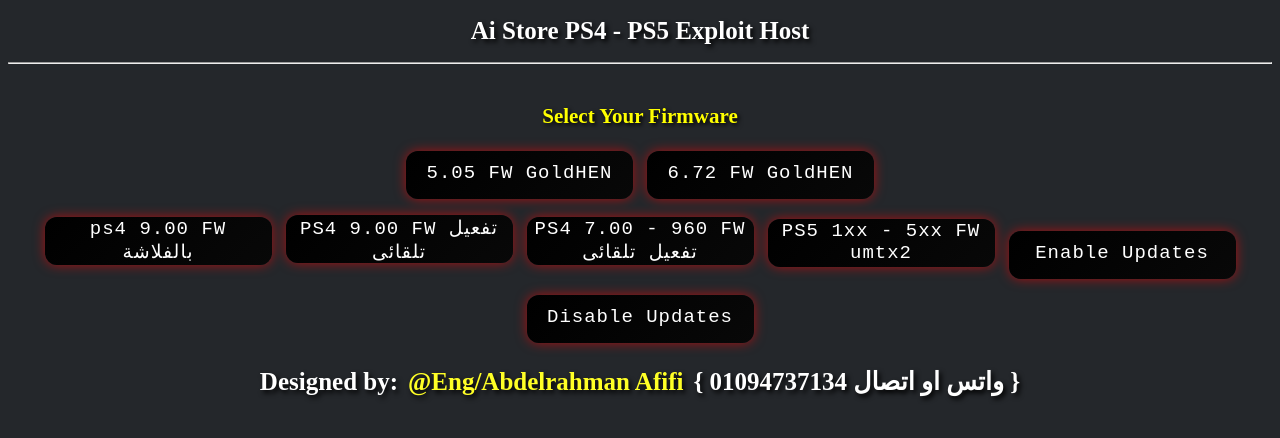
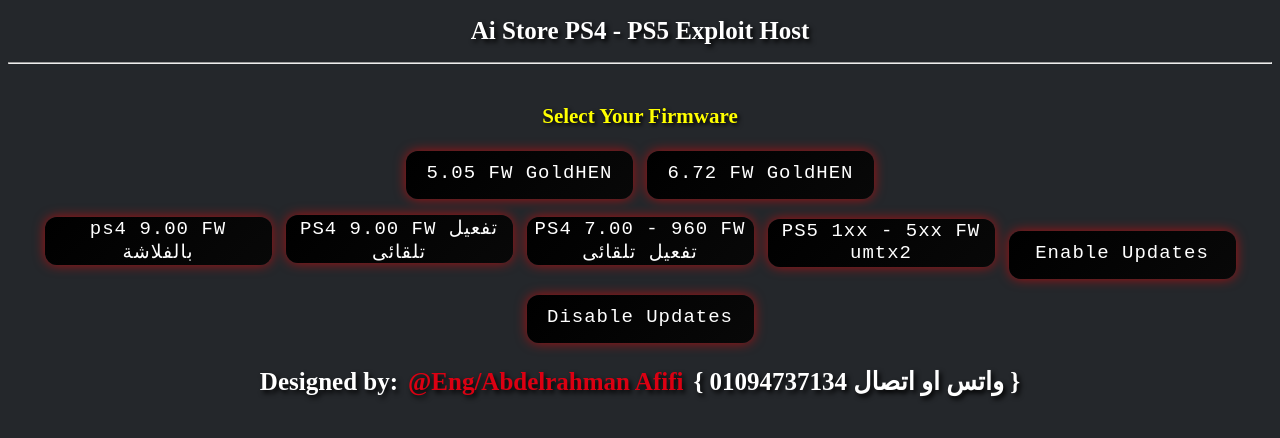
Before and after one commit to aistoree/ps, a plain HTML site: page index.html in a window 1280 px wide. Drawn offline with Linux system fonts and the light colour scheme.

Commit message:
Update index.html

```diff
--- a/index.html
+++ b/index.html
@@ -19,7 +19,7 @@
 <a href="https://aistoree.github.io/ps5jb/"><button class="btn" onmouseover="msgs.innerHTML='PS5 1xx - 5xx FW umtx2'" onmouseout="msgs.innerHTML='PS5 Exploit Host by Ai Store'">PS5 1xx - 5xx FW umtx2</button></a>
 <button class="btn" onmouseover="msgs.innerHTML='Enable System Updates'" onmouseout="msgs.innerHTML='PS4 - PS5 Exploit Host by Ai Store'" onclick="load_enablebUpdates()"> Enable Updates </button>
 <button class="btn" onmouseover="msgs.innerHTML='Disable System Updates'" onmouseout="msgs.innerHTML='PS4 - PS5 Exploit Host by Ai Store'" onclick="load_disableUpdates()"> Disable Updates </button>
-<h1>Designed by:<a href="Ai Store " style="color: #ffff26;margin-left: 10px;margin-right: 10px;">@Eng/Abdelrahman Afifi</a>{ 01094737134 واتس او اتصال  }</h1>
+<h1>Designed by:<a href="Ai Store " style="color: #db0012;margin-left: 10px;margin-right: 10px;">@Eng/Abdelrahman Afifi</a>{ 01094737134 واتس او اتصال  }</h1>
 
 
 <script>
```
